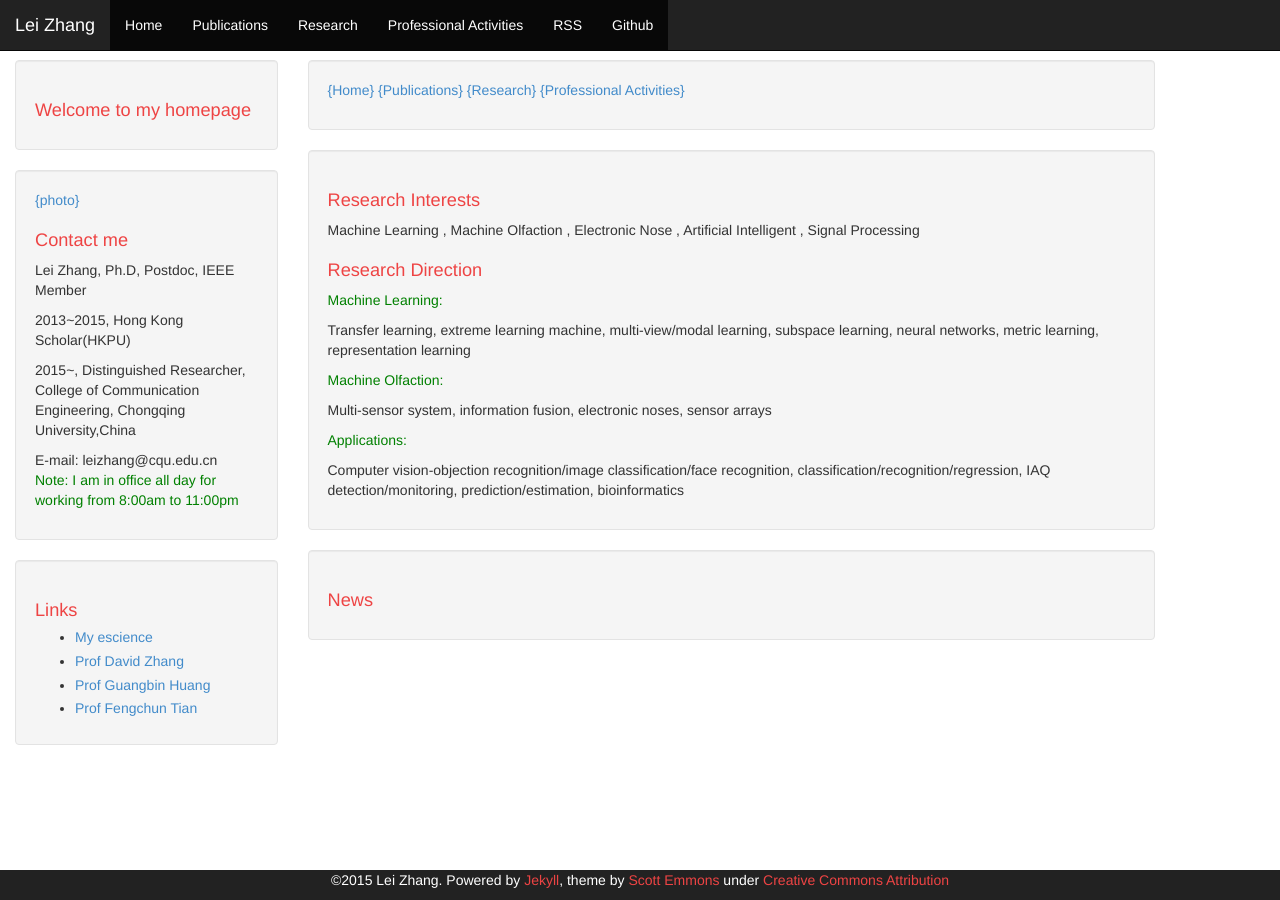
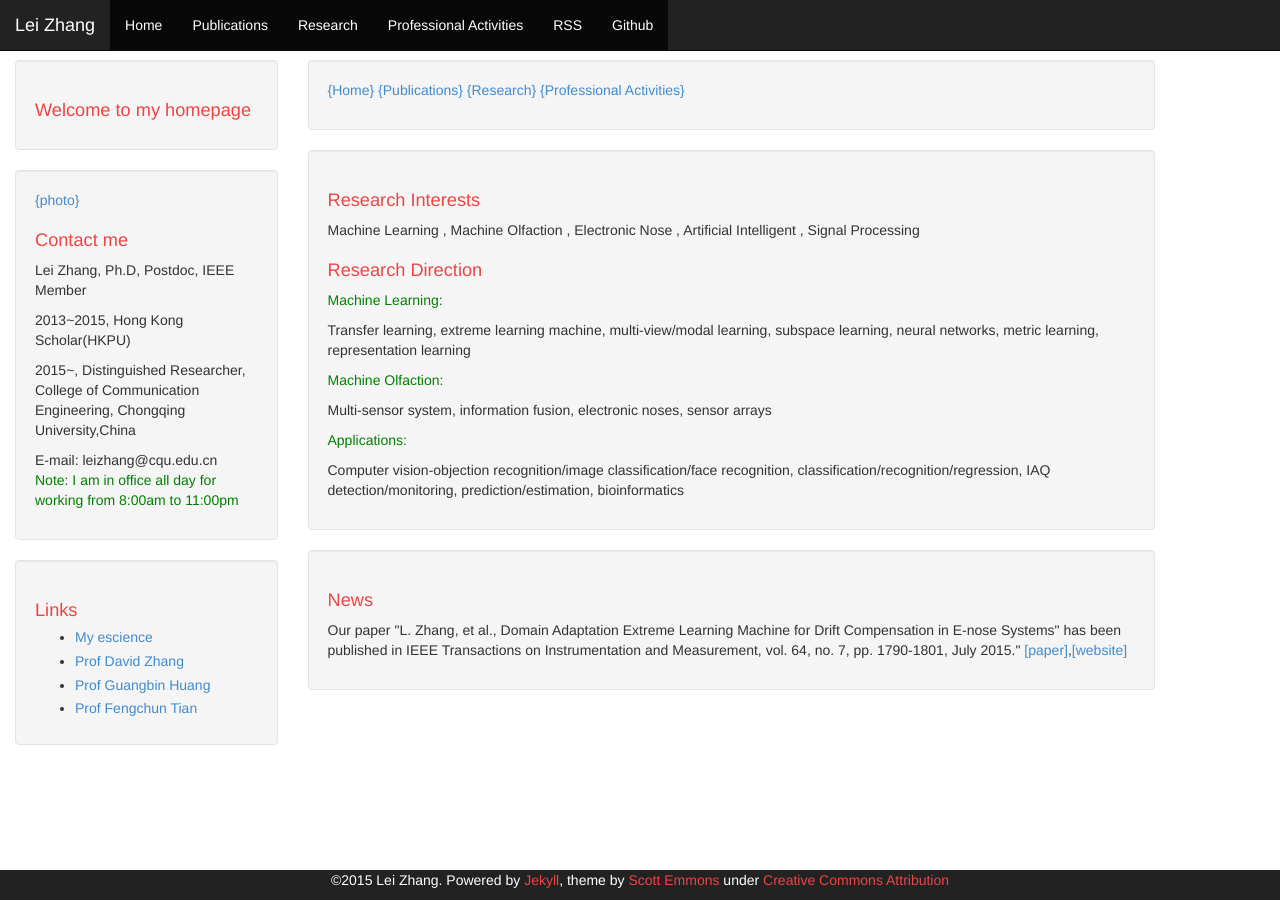
Before and after one commit to DrLeiZhang/website, a Jekyll site: the page built from index.html, in a window 1280 px wide. Built offline with Jekyll 4.4.1, drawn with Linux system fonts in a browser that asks for light colours; Markdown is read by kramdown in place of the engine named in the settings; the list of posts is cut into pages by our own code.

Commit message:
Update
Signed-off-by: leizhang@cqu.edu.cn <leizhang@cqu.edu.cn>

```diff
--- a/index.html
+++ b/index.html
@@ -20,5 +20,5 @@ layout: default
 
 <div class="well">
 <h1>News</h1>
-<p> </p>
+<p> Our paper "L. Zhang, et al., Domain Adaptation Extreme Learning Machine for Drift Compensation in E-nose Systems" has been published in IEEE Transactions on Instrumentation and Measurement, vol. 64, no. 7, pp. 1790-1801, July 2015." <a href="resources/DAELM.pdf"> [paper]</a>,<a href="http://ieeexplore.ieee.org/xpl/articleDetails.jsp?arnumber=6963383&filter%3DAND%28p_IS_Number%3A7118796%29">[website]</a> </p>
 </div>
--- a/publications.html
+++ b/publications.html
@@ -19,7 +19,7 @@ layout: default
 <p>[2] Xin Yin, Lei Zhang(* corresponding author) and Fengchun Tian, "Temperature Self-modulated Gas Sensing System for Cost-driven IAQ E-nose," IEEE Transactions on Instrumentation and Measurement,2015. [paper], [source code]</p>
 <p style="color:green;">[short brief]: A high-precision sensor's heating-voltage modulation e-nose system is proposed for gas sensing.</p>
 
-    <p> [3] Lei Zhang and David Zhang,"Domain Adaptation Extreme Learning Machines for Drift Compensation in E-nose Systems,"</a> IEEE Transactions on Instrumentation and Measurement,vol.-,no.-,pp.-, 2014. In press.<a href="resources/DAELM.pdf"> [paper]</a>,<a href="resources/DAELM-S.rar"> [source code 1]</a>, <a href="resources/DAELM-T.rar"> [source code 2]</a></p>
+    <p> [3] Lei Zhang and David Zhang,"Domain Adaptation Extreme Learning Machines for Drift Compensation in E-nose Systems,"</a> IEEE Transactions on Instrumentation and Measurement,vol.64,no.7,pp.1790-1801, July 2015.<a href="resources/DAELM.pdf"> [paper]</a>,<a href="resources/DAELM-S.rar"> [source code 1]</a>, <a href="resources/DAELM-T.rar"> [source code 2]</a></p>
 <p style="color:green;">[short brief]: An extreme transfer learning is proposed for concept drift problem.</p>
     <h1>Papers in 2014</h1>
 <p> [4] Lei Zhang and Fengchun Tian,"A new kernel discriminant analysis framework for electronic nose recognition,"Analytica Chimica Acta,vol.816,pp.8-17, 2014.<a href="resources/KNDA.pdf"> [paper]</a>,<a href="resources/KNDA_demo.rar"> [source code] </a></p>
```
Also changed, not shown: 1 other file.
